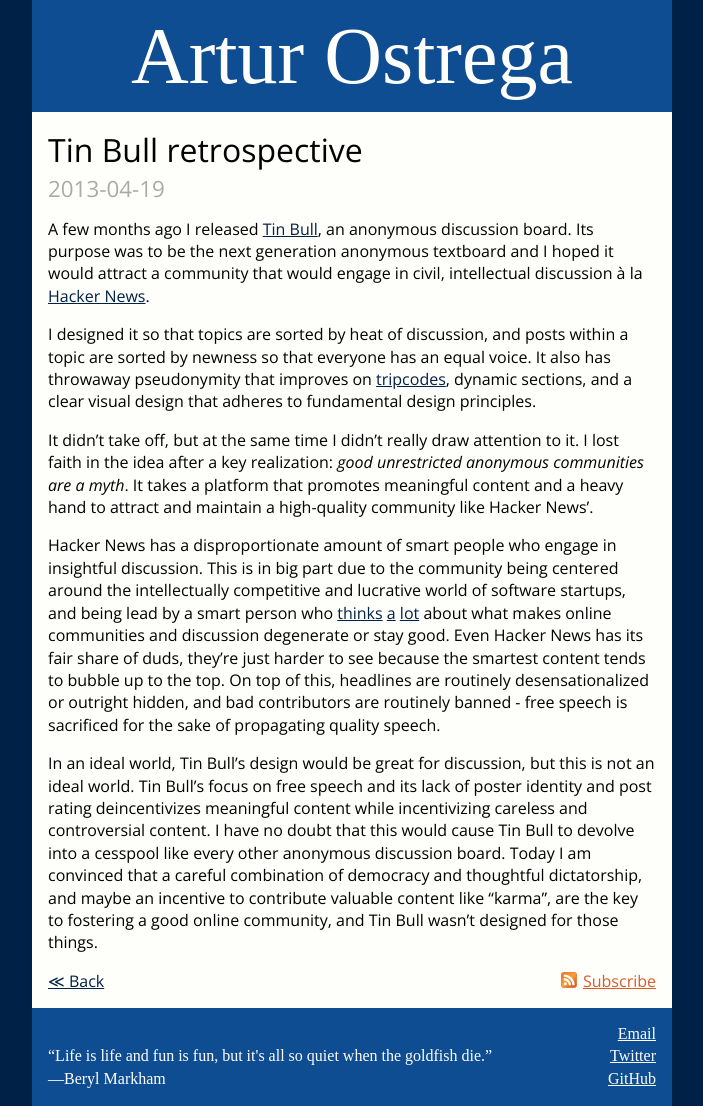
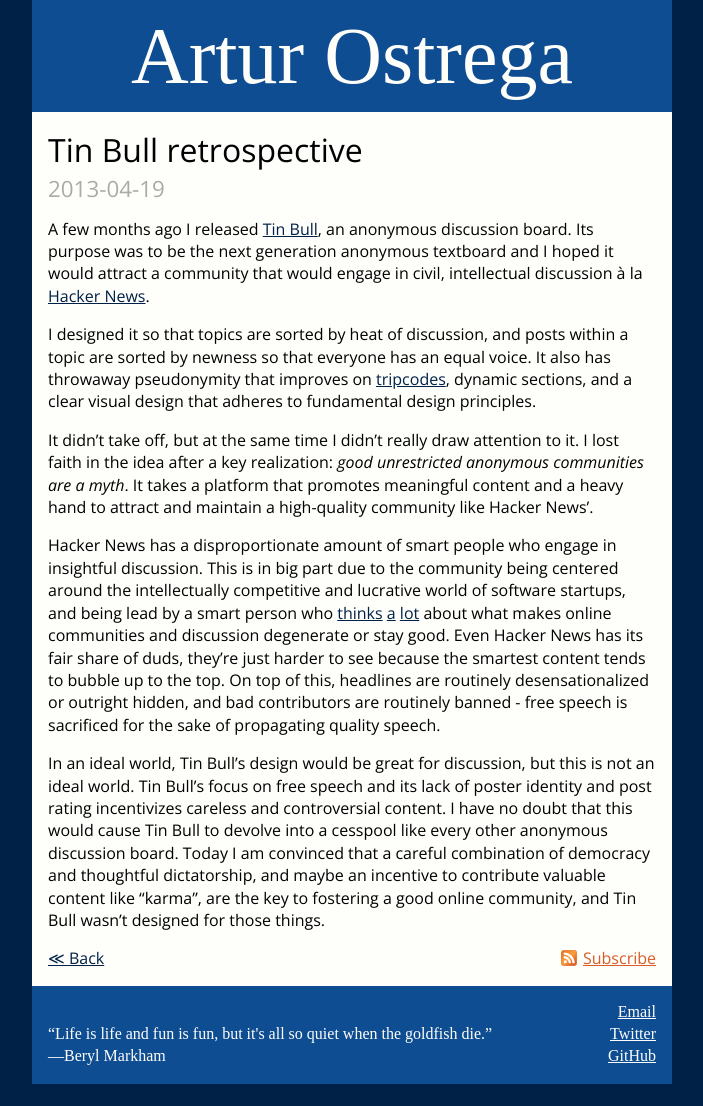
Before and after one commit to aostrega/blog.github.io, a Jekyll site: the page built from _posts/2013-04-19-tinbull-retrospective.md, in a window 1280 px wide. Shown: the whole page, without its empty margins (288-991 px from the left). Built offline with Jekyll 4.4.1, drawn with Linux system fonts in a browser that asks for light colours; some web fonts are replaced; Markdown is read by kramdown in place of the engine named in the settings; comment, search, counter and statistics services are not loaded; after the commit the page ends 1084 px from its top, so only the background shows below that.

Commit message:
TB post tweak

```diff
--- a/_posts/2013-04-19-tinbull-retrospective.md
+++ b/_posts/2013-04-19-tinbull-retrospective.md
@@ -10,4 +10,4 @@
 
 Hacker News has a disproportionate amount of smart people who engage in insightful discussion. This is in big part due to the community being centered around the intellectually competitive and lucrative world of software startups, and being lead by a smart person who [thinks](http://www.paulgraham.com/disagree.html) [a](http://paulgraham.com/hackernews.html) [lot](http://paulgraham.com/identity.html) about what makes online communities and discussion degenerate or stay good. Even Hacker News has its fair share of duds, they're just harder to see because the smartest content tends to bubble up to the top. On top of this, headlines are routinely desensationalized or outright hidden, and bad contributors are routinely banned - free speech is sacrificed for the sake of propagating quality speech.
 
-In an ideal world, Tin Bull's design would be great for discussion, but this is not an ideal world. Tin Bull's focus on free speech and its lack of poster identity and post rating deincentivizes meaningful content while incentivizing careless and controversial content. I have no doubt that this would cause Tin Bull to devolve into a cesspool like every other anonymous discussion board. Today I am convinced that a careful combination of democracy and thoughtful dictatorship, and maybe an incentive to contribute valuable content like "karma", are the key to fostering a good online community, and Tin Bull wasn't designed for those things.
+In an ideal world, Tin Bull's design would be great for discussion, but this is not an ideal world. Tin Bull's focus on free speech and its lack of poster identity and post rating incentivizes careless and controversial content. I have no doubt that this would cause Tin Bull to devolve into a cesspool like every other anonymous discussion board. Today I am convinced that a careful combination of democracy and thoughtful dictatorship, and maybe an incentive to contribute valuable content like "karma", are the key to fostering a good online community, and Tin Bull wasn't designed for those things.
```
